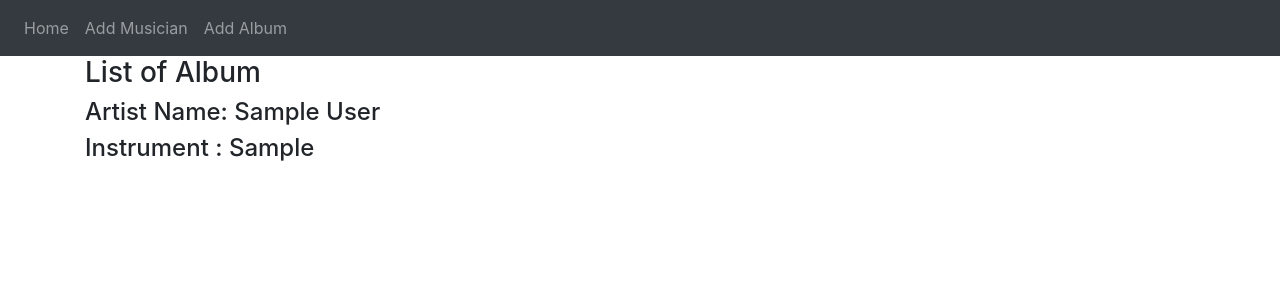
After one commit to dipu157/bohubrhi-web-development, a Django app: page /album_list/1 in a window 1280 px wide. The commit adds this page. Shown: the top 300 px of the page. Run offline with Django 4.2, Linux system fonts and the light colour scheme; tables that the repository leaves empty hold one stand-in row (values such as "Sample post"); some libraries are stand-ins or nearby versions.

Commit message:
musician daa fetch by id

```diff
--- a/django practise/My_first_Project/settings.py
+++ b/django practise/My_first_Project/settings.py
@@ -81,7 +81,7 @@ DATABASES = {
         'ENGINE': 'django.db.backends.mysql',
         'NAME': 'bb_firstcrud',
         'USER': 'root',
-        'PASSWORD': '',
+        'PASSWORD': '33133',
         'HOST': 'localhost',  # Or your MySQL host IP address
         'PORT': '3306',       # Or your MySQL port
     }
--- a/django practise/first_app/urls.py
+++ b/django practise/first_app/urls.py
@@ -5,4 +5,5 @@ urlpatterns = [
     path('', views.index, name='index'),
     path('musician/', views.musician_form, name='musician'),
     path('album/', views.album_form, name='album'),
+    path('album_list/<int:artist_id>', views.album_list, name='album_list'),
 ]
--- a/django practise/first_app/views.py
+++ b/django practise/first_app/views.py
@@ -1,6 +1,6 @@
 from django.shortcuts import render
 from first_app import forms
-from .models import Musician
+from .models import Musician,Album
 
 
 def index(request):
@@ -9,9 +9,11 @@ def index(request):
     return render(request,'first_app/index.html',context=diction)
 
 
-def album_list(request):
-    diction = {'title':"List of Album"}
-    return render(request,'first_app/index.html',context=diction)
+def album_list(request,artist_id):
+    artist_info = Musician.objects.get(pk=artist_id)
+    print(artist_info)
+    diction = {'title':"List of Album",'artist_info':artist_info}
+    return render(request,'first_app/album_list.html',context=diction)
 
 def musician_form(request):
     form = forms.MusicianForm()
--- /dev/null
+++ b/django practise/templates/first_app/album_list.html
@@ -0,0 +1,6 @@
+{% extends 'first_app/base.html' %}
+{% block body_block %}
+<h3>List of Album</h3>
+<h4>Artist Name: {{ artist_info.first_name }} {{ artist_info.last_name }}</h4>
+<h4>Instrument : {{ artist_info.instrument }}</h4>
+{% endblock %}
--- a/django practise/templates/first_app/base.html
+++ b/django practise/templates/first_app/base.html
@@ -11,7 +11,7 @@
     <title>{{ title  }}</title>
 </head>
 <body>
-    <nav class="navbar navbar-expand-lg navbar-light bg-dark">
+    <nav class="navbar navbar-expand-lg navbar-dark bg-dark">
         <ul class="navbar-nav">
             <li class="nav-item">
                 <a class="nav-link" href="{% url 'index' %}">Home</a>
--- a/django practise/templates/first_app/index.html
+++ b/django practise/templates/first_app/index.html
@@ -4,7 +4,7 @@
 <ul>
     {% if musician_list %}
     {% for musician in musician_list %}
-        <li>{{ musician.first_name }}  {{ musician.last_name }}</li>
+        <li><a href="{% url 'album_list' artist_id=musician.id %}">{{ musician.first_name }}  {{ musician.last_name }}</a></li>
     {% endfor %}
     {% else %}
     <h4>No Data Found</h4>
```
